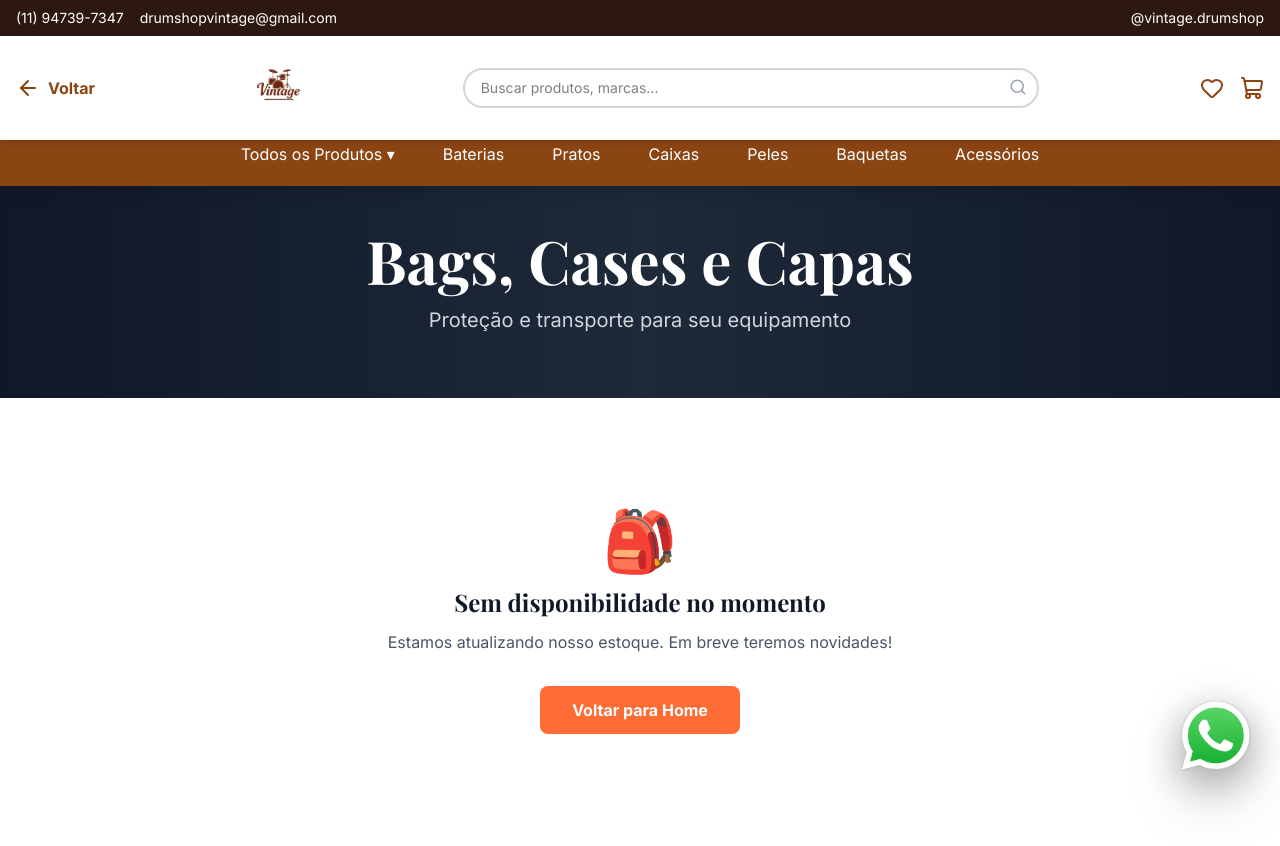
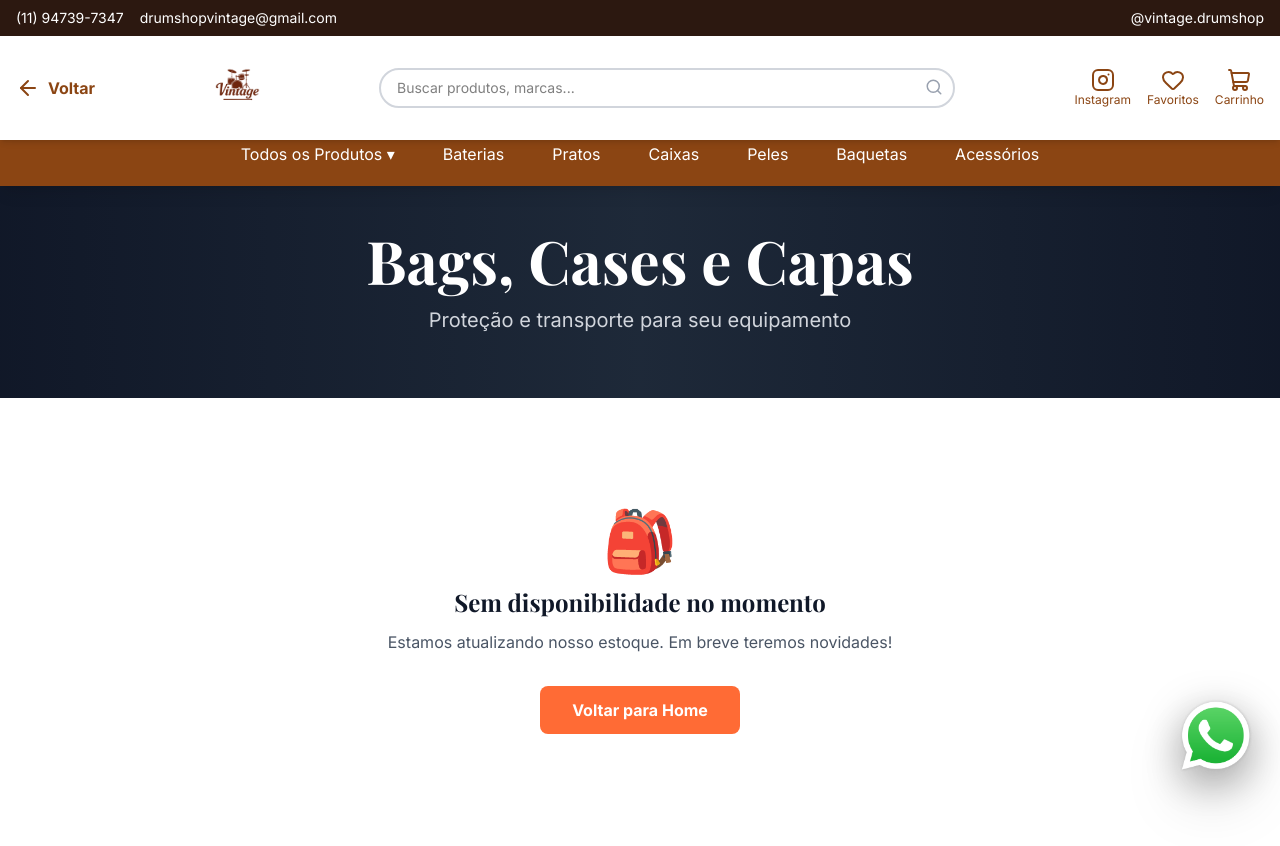
Before and after one commit to jcrispiniano/vintage-drumshop, a Next.js app: page /bags in a window 1280 px wide. Built offline with nearby package versions, Linux system fonts and the light colour scheme; a web font is replaced by a local one.

Commit message:
Add Instagram icon to Header component for consistency with home page
All pages now show Instagram, Favoritos, and Carrinho icons with labels
in the header, matching the home page layout.

https://claude.ai/code/session_0169jDNyv9cUQi5zYKpCXCR4

```diff
--- a/components/Header.tsx
+++ b/components/Header.tsx
@@ -1,6 +1,6 @@
 'use client';
 
-import { ShoppingCart, Heart, Search, ArrowLeft, Menu } from 'lucide-react';
+import { ShoppingCart, Heart, Search, ArrowLeft, Menu, Instagram } from 'lucide-react';
 import Link from 'next/link';
 import { useState } from 'react';
 import { products, formatPrice, contactInfo } from '@/lib/products';
@@ -170,16 +170,28 @@ export default function Header({ showBackButton = false, currentCategory }: Head
 
             {/* Ícones */}
             <div className="flex gap-3 md:gap-4 flex-shrink-0">
-              <Link href="/favoritos" className="text-primary hover:text-accent transition relative" aria-label={`Favoritos (${favorites.length})`}>
-                <Heart size={24} fill={favorites.length > 0 ? 'currentColor' : 'none'} />
+              <a
+                href={contactInfo.instagram}
+                target="_blank"
+                rel="noopener noreferrer me"
+                className="flex flex-col items-center text-primary hover:text-accent transition"
+                aria-label="Seguir no Instagram"
+              >
+                <Instagram size={20} className="md:w-6 md:h-6" />
+                <span className="text-xs hidden md:inline">Instagram</span>
+              </a>
+              <Link href="/favoritos" className="text-primary hover:text-accent transition relative flex flex-col items-center" aria-label={`Favoritos (${favorites.length})`}>
+                <Heart size={20} className="md:w-6 md:h-6" fill={favorites.length > 0 ? 'currentColor' : 'none'} />
+                <span className="text-xs hidden md:inline">Favoritos</span>
                 {favorites.length > 0 && (
                   <span className="absolute -top-2 -right-2 bg-accent text-white text-xs font-bold rounded-full w-5 h-5 flex items-center justify-center">
                     {favorites.length}
                   </span>
                 )}
               </Link>
-              <Link href="/carrinho" className="text-primary hover:text-accent transition relative" aria-label={`Carrinho (${cartItems.length})`}>
-                <ShoppingCart size={24} />
+              <Link href="/carrinho" className="text-primary hover:text-accent transition relative flex flex-col items-center" aria-label={`Carrinho (${cartItems.length})`}>
+                <ShoppingCart size={20} className="md:w-6 md:h-6" />
+                <span className="text-xs hidden md:inline">Carrinho</span>
                 {cartItems.length > 0 && (
                   <span className="absolute -top-2 -right-2 bg-accent text-white text-xs font-bold rounded-full w-5 h-5 flex items-center justify-center">
                     {cartItems.reduce((sum, item) => sum + item.quantity, 0)}
```
